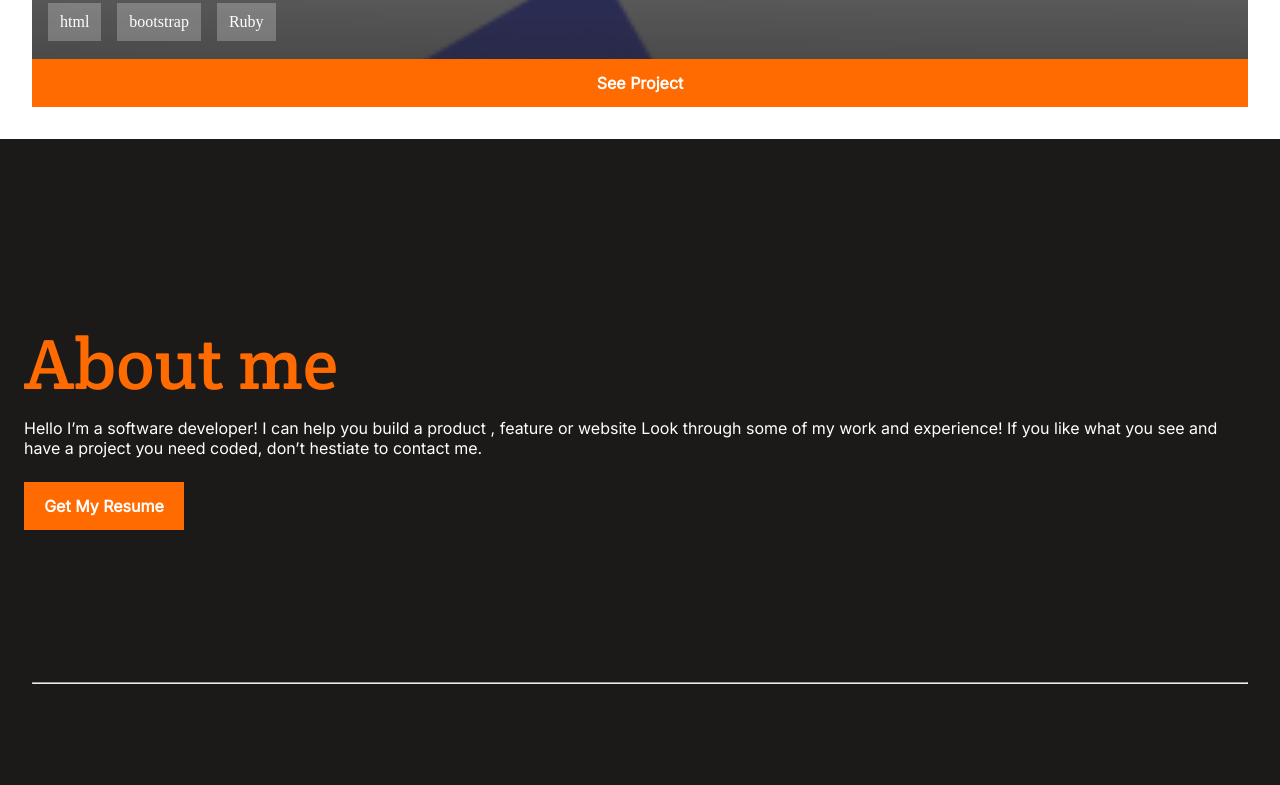
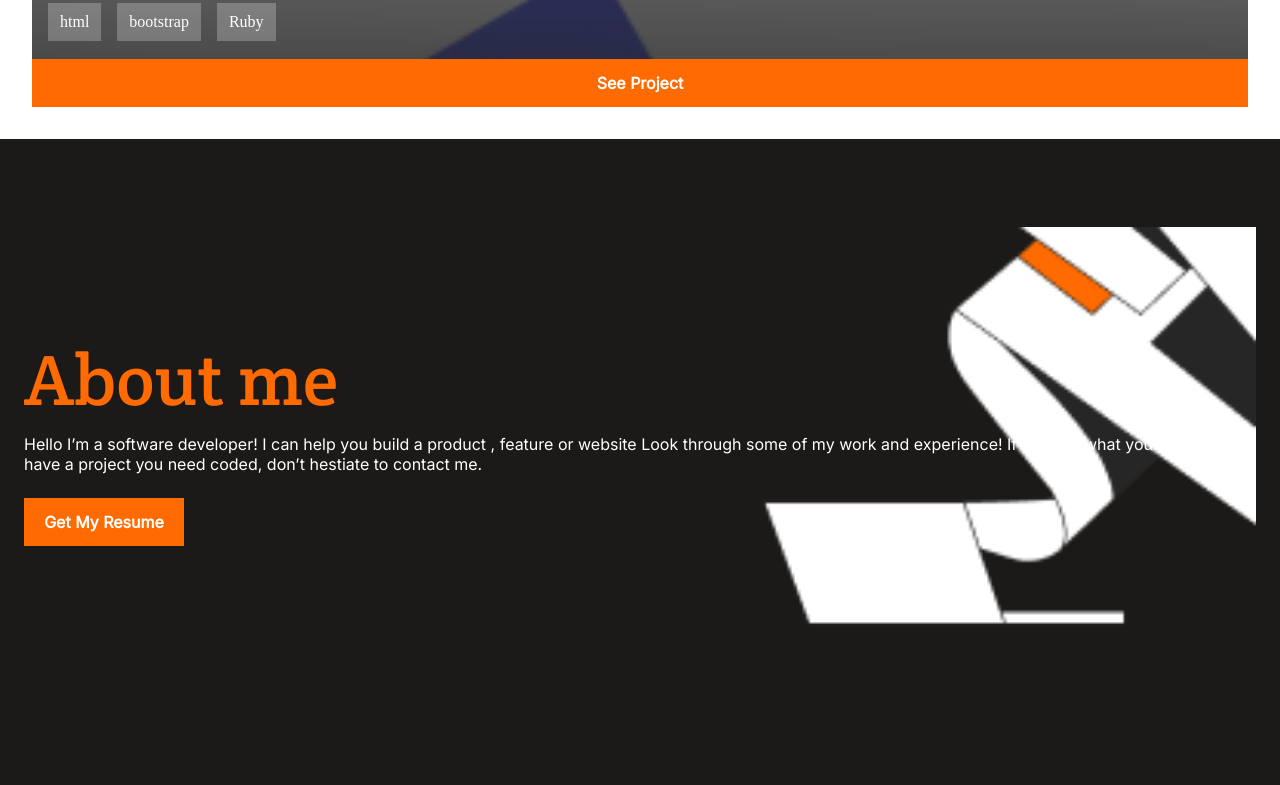
Before and after one commit to getssh/personal-portfolio, a website: page index.html in a window 1280 px wide. Shown: the part 3255-4040 px from the top of the page. Drawn offline with Linux system fonts and the light colour scheme.

Commit message:
Fix about me background image position and size

```diff
--- a/index.css
+++ b/index.css
@@ -212,9 +212,6 @@ hr {
 
 .about-me {
   background-color: #1c1a19;
-  background-image: url('./images/illustration-about-me-mobile.png');
-  background-repeat: no-repeat;
-  background-position: right center;
 }
 
 .about {
@@ -222,7 +219,13 @@ hr {
   flex-direction: column;
   justify-content: center;
   align-items: flex-start;
-  margin: 7.5rem 1.5rem;
+  margin: 5.5rem 1.5rem;
+  padding-bottom: 7.5rem;
+  padding-top: 3rem;
+  background-image: url('./images/illustration-about-me-mobile.png');
+  background-repeat: no-repeat;
+  background-position: right bottom;
+  background-size: 40%;
 }
 
 .about-title {
```
